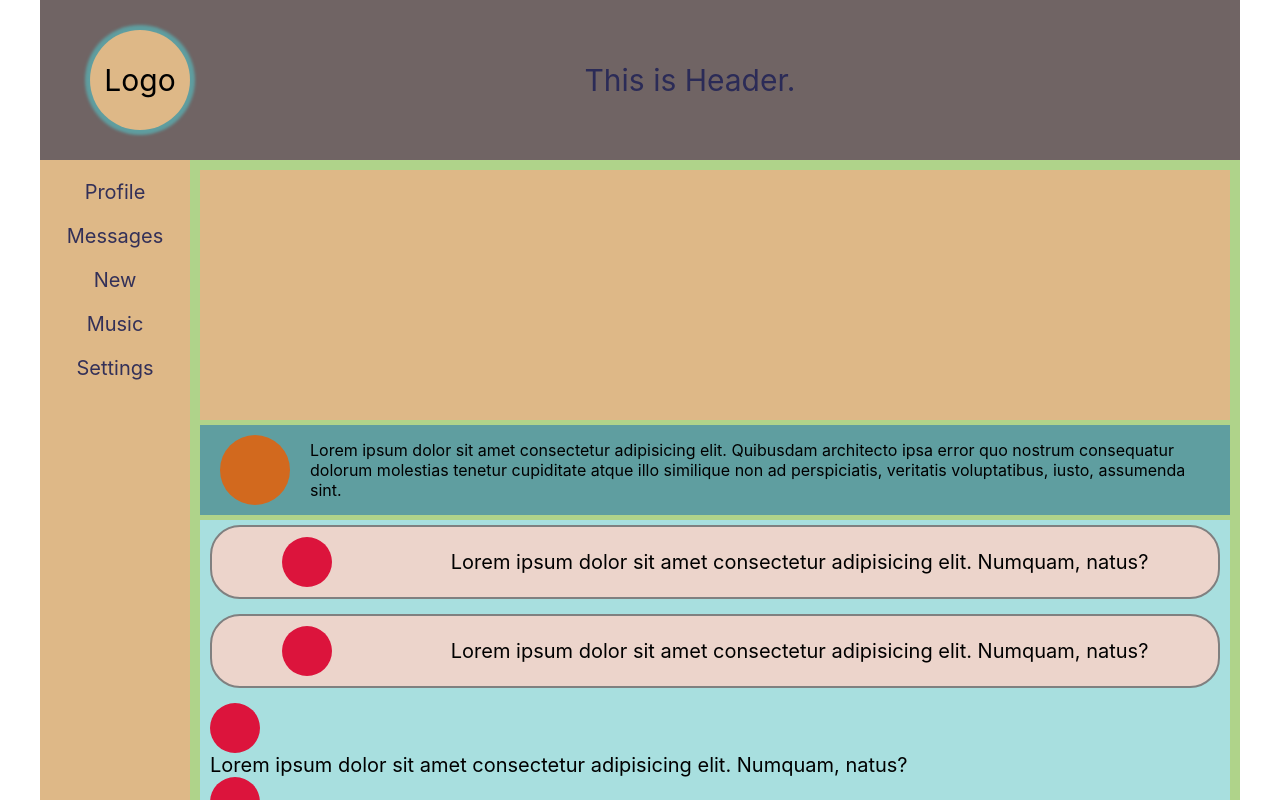
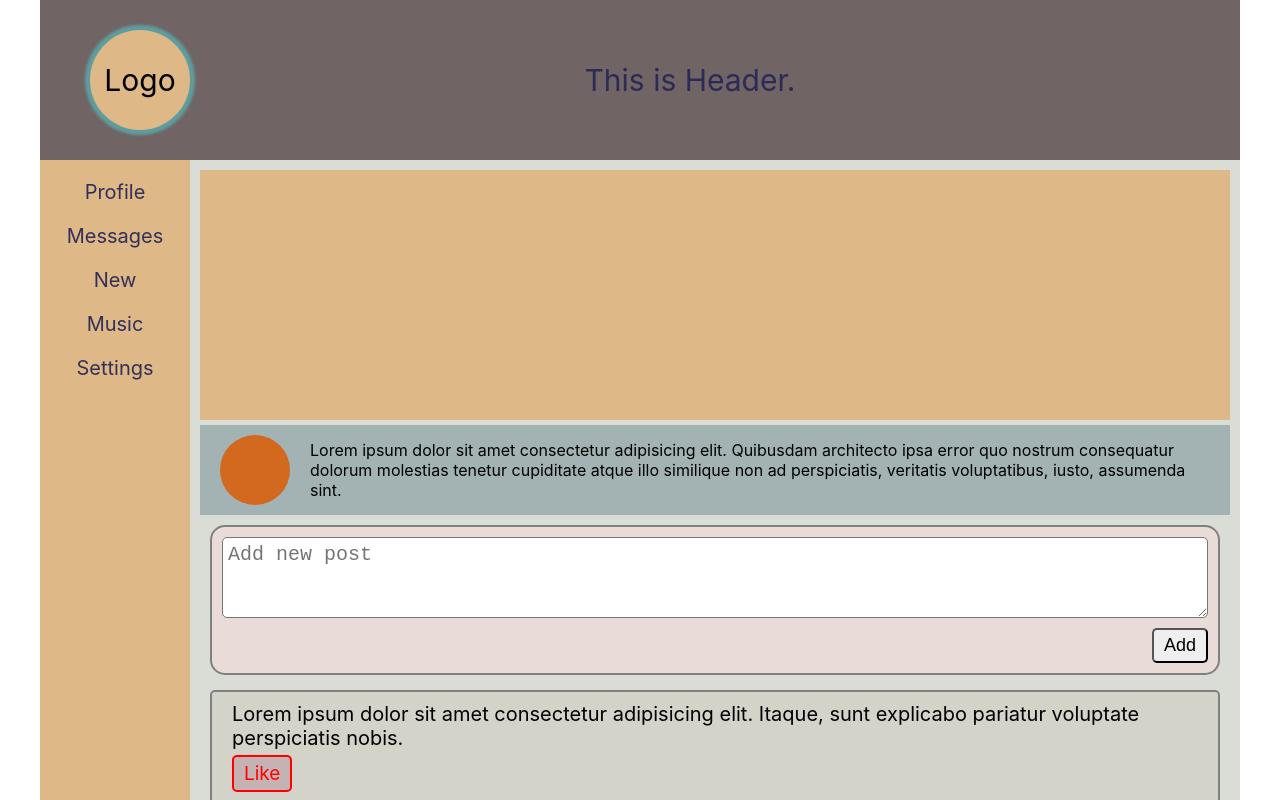
Before and after one commit to Sergjj-Derkach/study_assignments, a React (Create React App) app in the folder react-it-1/: page / in a window 1280 px wide. Shown: the top 800 px of the page. Built offline with nearby package versions, Linux system fonts and the light colour scheme.

Commit message:
new folder

```diff
--- a/react-it-1/src/App.css
+++ b/react-it-1/src/App.css
@@ -6,6 +6,6 @@
   grid-template-areas:
     "h h"
     "n c";
-  /* grid-template-rows: minmax(100px 150px) 9fr; */
+  grid-template-rows: 2fr 9fr;
   grid-template-columns: 1fr 7fr;
 }
--- a/react-it-1/src/MainContent.jsx
+++ /dev/null
@@ -1,42 +0,0 @@
-import React from 'react';
-import classes from './maincontent.module.css';
-
-const MainContent = () => {
-    return (
-        <div className={classes.content}>
-            <div className={classes.contentHeader}></div>
-            <div className={classes.profile}>
-                <div className={classes.profileFoto}>
-                    <span className={classes.foto}></span>
-                </div>
-                <div className={classes.profileDiscription}>Lorem ipsum dolor sit amet consectetur adipisicing elit.
-                Quibusdam architecto ipsa error quo nostrum consequatur dolorum molestias tenetur cupiditate
-                 atque illo similique non ad perspiciatis, veritatis voluptatibus, iusto, assumenda sint.</div>
-            </div>
-            <div className={classes.userPosts}>
-                <div className={classes.lastPost}>
-                    <div className={classes.autorPost}></div>
-                    <div className={classes.textPost}>Lorem ipsum dolor sit amet consectetur adipisicing elit. Numquam, natus?</div>
-                </div>
-                <div className={classes.newPost}>
-                    <div className={classes.autorPost}></div>
-                    <div className={classes.textPost}>Lorem ipsum dolor sit amet consectetur adipisicing elit. Numquam, natus?</div>
-                </div>
-                <div className={classes.postsList}>
-                    <div className={classes.item}>
-                        <div className={classes.autorPost}></div>
-                        <div className={classes.textPost}>Lorem ipsum dolor sit amet consectetur adipisicing elit. Numquam, natus?</div>
-                    </div>
-                    <div className={classes.item}>
-                        <div className={classes.autorPost}></div>
-                        <div className={classes.textPost}>Lorem ipsum dolor sit amet consectetur adipisicing elit. Numquam, natus?</div>
-                    </div>
-                </div>
-            </div>
-        </div>
-    )
-
-}
-
-
-export default MainContent;
--- /dev/null
+++ b/react-it-1/src/Profile/MainContent.jsx
@@ -0,0 +1,32 @@
+import React from 'react';
+import classes from './maincontent.module.css';
+import Post from './Post';
+
+const MainContent = () => {
+    return (
+        <div className={classes.content}>
+            <div className={classes.contentHeader}></div>
+            <div className={classes.profile}>
+                <div className={classes.profileFoto}>
+                    <span className={classes.foto}></span>
+                </div>
+                <div className={classes.profileDiscription}>Lorem ipsum dolor sit amet consectetur adipisicing elit.
+                Quibusdam architecto ipsa error quo nostrum consequatur dolorum molestias tenetur cupiditate
+                 atque illo similique non ad perspiciatis, veritatis voluptatibus, iusto, assumenda sint.</div>
+            </div>
+            <div className={classes.userPosts}>
+                <div className={classes.newPost}>
+                    <textarea rows="3" placeholder="Add new post" className={classes.textPost}></textarea>
+                    <button className={classes.addBtn}>Add</button>
+                </div>
+                <Post />
+                <Post />
+                <Post />
+            </div>
+        </div>
+    )
+
+}
+
+
+export default MainContent;
--- /dev/null
+++ b/react-it-1/src/Profile/Post.jsx
@@ -0,0 +1,13 @@
+import React from 'react';
+import classes from './Post.module.css';
+const Post = () => {
+    return (
+        <div className = {classes.item}>
+            <div>Lorem ipsum dolor sit amet consectetur adipisicing elit.
+                Itaque, sunt explicabo pariatur voluptate perspiciatis nobis.</div>
+            <span className={classes.like}>Like</span>
+        </div>
+    )
+}
+
+export default Post;
--- /dev/null
+++ b/react-it-1/src/Profile/Post.module.css
@@ -0,0 +1,19 @@
+.item {
+  background-color: rgb(212, 211, 202);
+  margin-bottom: 5px;
+  padding: 10px 20px;
+  border: 2px solid grey;
+  border-radius: 5px;
+  font-size: 20px;
+}
+.like {
+  cursor: pointer;
+  display: inline-block;
+  color: red;
+  background-color: rgb(197, 179, 179);
+  padding: 5px 10px;
+  font-size: 19px;
+  border-radius: 5px;
+  border: 2px solid red;
+  margin-top: 5px;
+}
--- a/react-it-1/src/maincontent.module.css
+++ b/react-it-1/src/Profile/maincontent.module.css
@@ -1,5 +1,5 @@
 .content {
-  background-color: rgb(175, 211, 138);
+  background-color: rgb(218, 221, 214);
   grid-area: c;
   padding: 10px;
 }
@@ -8,46 +8,48 @@
   min-height: 250px;
   background-color: burlywood;
 }
-.profile{
+.profile {
   display: flex;
   align-items: center;
-  background-color: cadetblue;
+  background-color: rgb(163, 178, 179);
   padding: 10px 20px;
   margin-top: 5px;
 }
-.profileFoto{
+.profileFoto {
   display: flex;
   justify-self: center;
   align-items: center;
   margin-right: 20px;
 }
-.foto{
+.foto {
   width: 70px;
   height: 70px;
   border-radius: 50%;
   background-color: chocolate;
 }
-.userPosts{
-  background-color: rgb(168, 223, 223);
+.userPosts {
   margin-top: 5px;
   padding: 5px 10px;
 }
-.lastPost, .newPost{
+.newPost {
   display: flex;
-  justify-content: space-around;
-  align-items: center;
-  background-color: rgb(236, 212, 203);
+  flex-direction: column;
+  background-color: rgb(233, 220, 216);
   padding: 10px;
   border: 2px solid grey;
-  border-radius: 30px;
+  border-radius: 15px;
   margin-bottom: 15px;
 }
-.autorPost{
-  width: 50px;
-  height: 50px;
-  background-color: crimson;
-  border-radius: 50%;
-}
-.textPost{
+.textPost {
+  border-radius: 5px;
+  padding: 5px;
   font-size: 20px;
 }
+.addBtn {
+  cursor: pointer;
+  margin-top: 10px;
+  font-size: 18px;
+  padding: 5px 10px;
+  border-radius: 5px;
+  align-self: flex-end;
+}
```
Also changed, not shown: react-it-1/src/App.js (+4 -4 lines), react-it-1/src/Header/Header.jsx (renamed from react-it-1/src/Header.jsx), react-it-1/src/Header/header.module.css (renamed from react-it-1/src/header.module.css), react-it-1/src/NavBar/NavBar.jsx (renamed from react-it-1/src/NavBar.jsx), react-it-1/src/NavBar/Navbar.module.css (renamed from react-it-1/src/Navbar.module.css).
